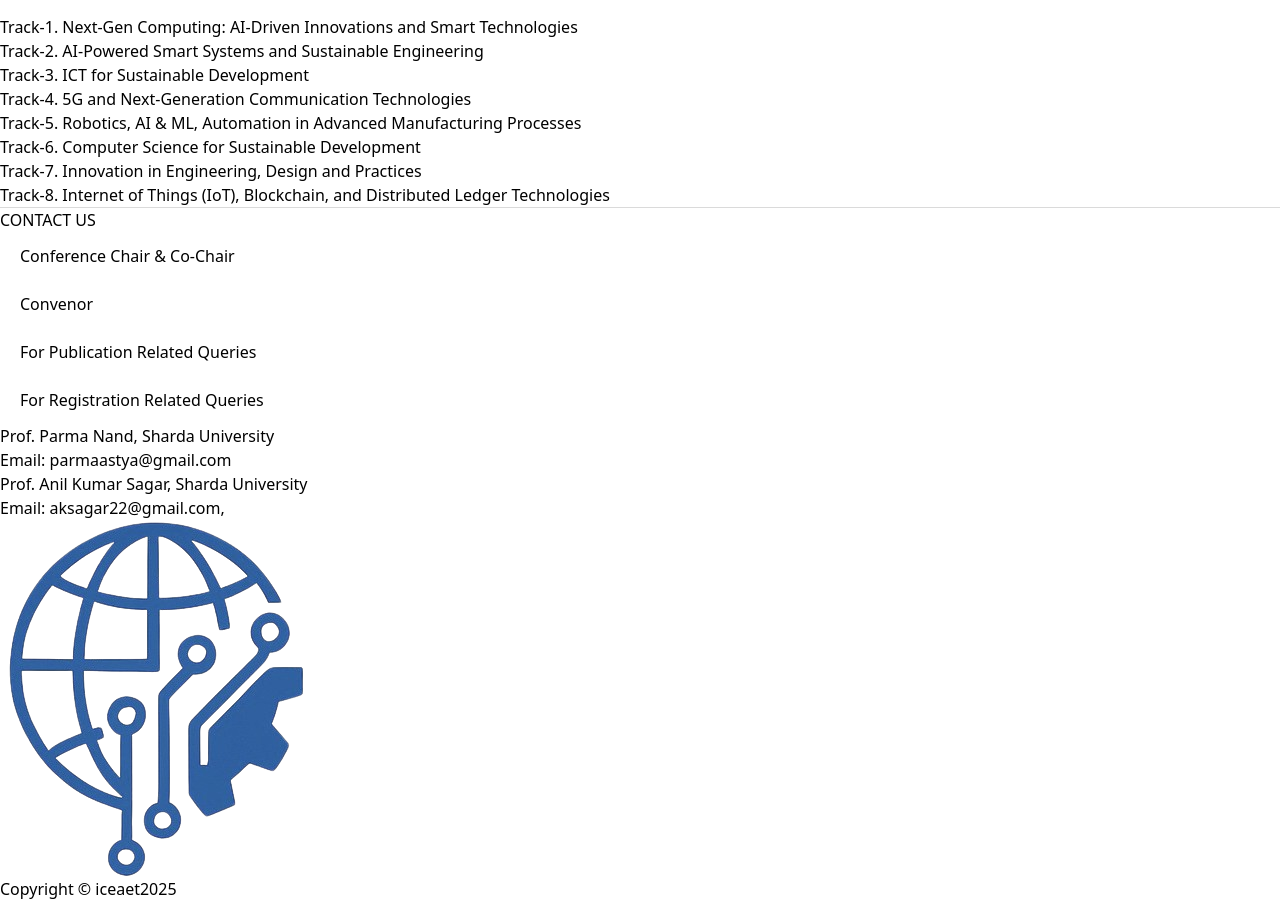
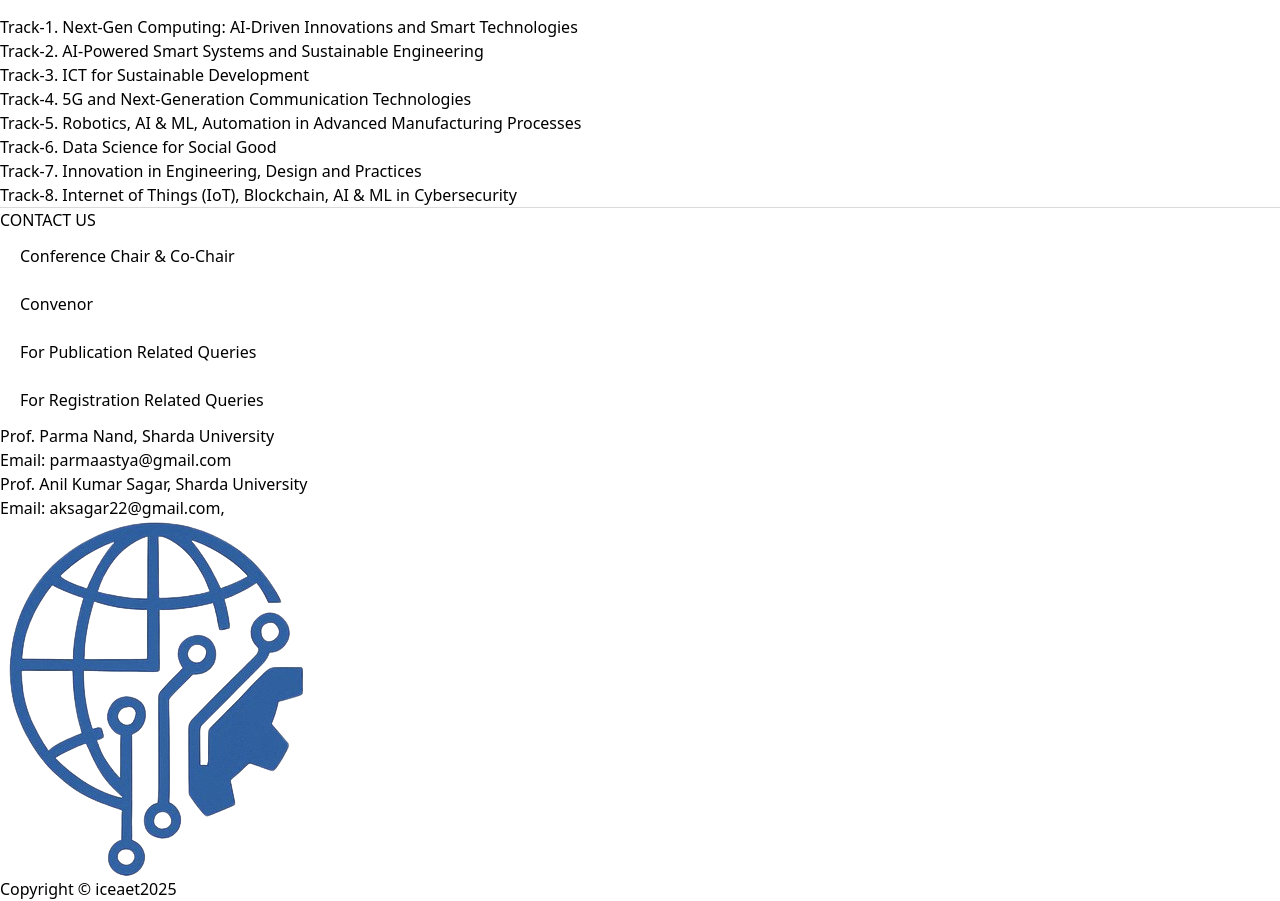
Before and after one commit to rish527/Conference-Site, a React (Vite) app: page / in a window 1280 px wide. Shown: the part 1760-2661 px from the top of the page. Built offline with nearby package versions, Linux system fonts and the light colour scheme.

Commit message:
Update Tracks.js

```diff
--- a/src/Data/Tracks.js
+++ b/src/Data/Tracks.js
@@ -36,7 +36,7 @@ export const tracks={
         ]
     },
     {
-        head:"Computer Science for Sustainable Development",
+        head:"Data Science for Social Good",
         data:[
             ""
 
@@ -50,7 +50,7 @@ export const tracks={
         ]
     },
     {
-        head:"Internet of Things (IoT), Blockchain, and Distributed Ledger Technologies",
+        head:"Internet of Things (IoT), Blockchain, AI & ML in Cybersecurity",
         data:[
             ""
 
```
